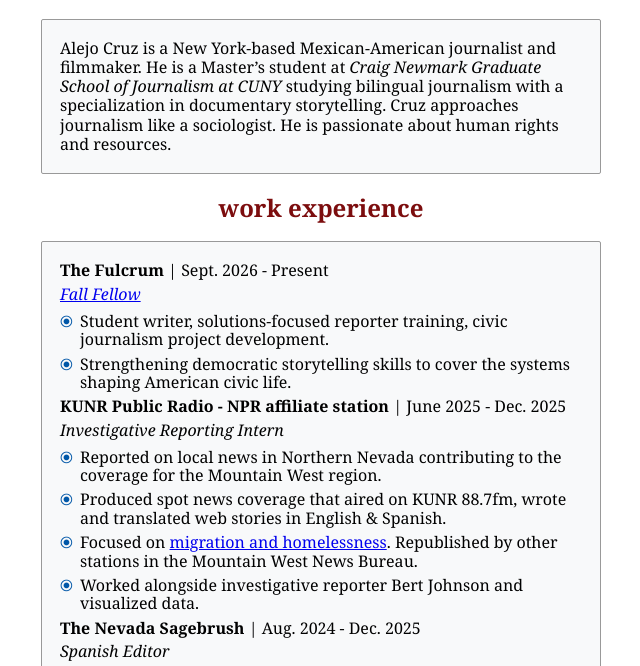
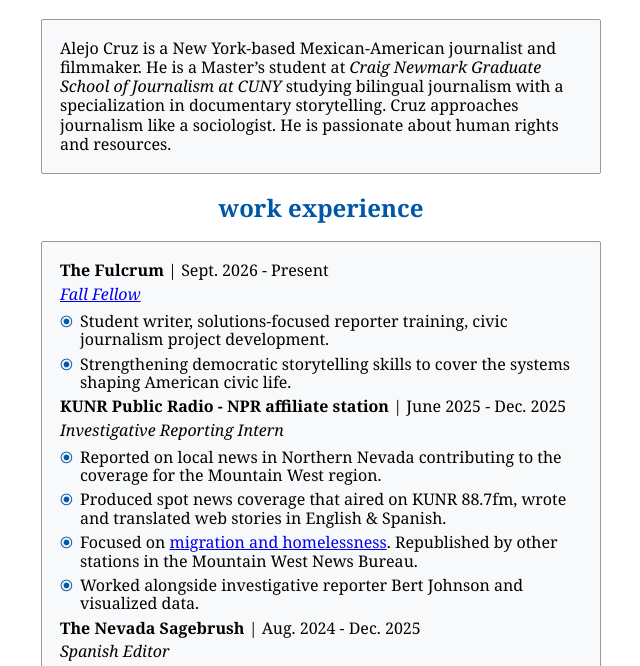
Before and after one commit to alejo-cruz/alejo-cruz-resume, a plain HTML site: page index.html in a window 1280 px wide. Shown: the part 119-785 px from the top of the page, without its empty margins (319-959 px from the left). Drawn offline with nearby package versions, Linux system fonts and the light colour scheme.

Commit message:
Update style.css

```diff
--- a/style.css
+++ b/style.css
@@ -105,7 +105,7 @@ h1 {
 h2 {
   text-transform: lowercase;
   text-align: center;
-  color: #7C0D0E
+  color: #0057A8
 }
 
 h4 {
```
